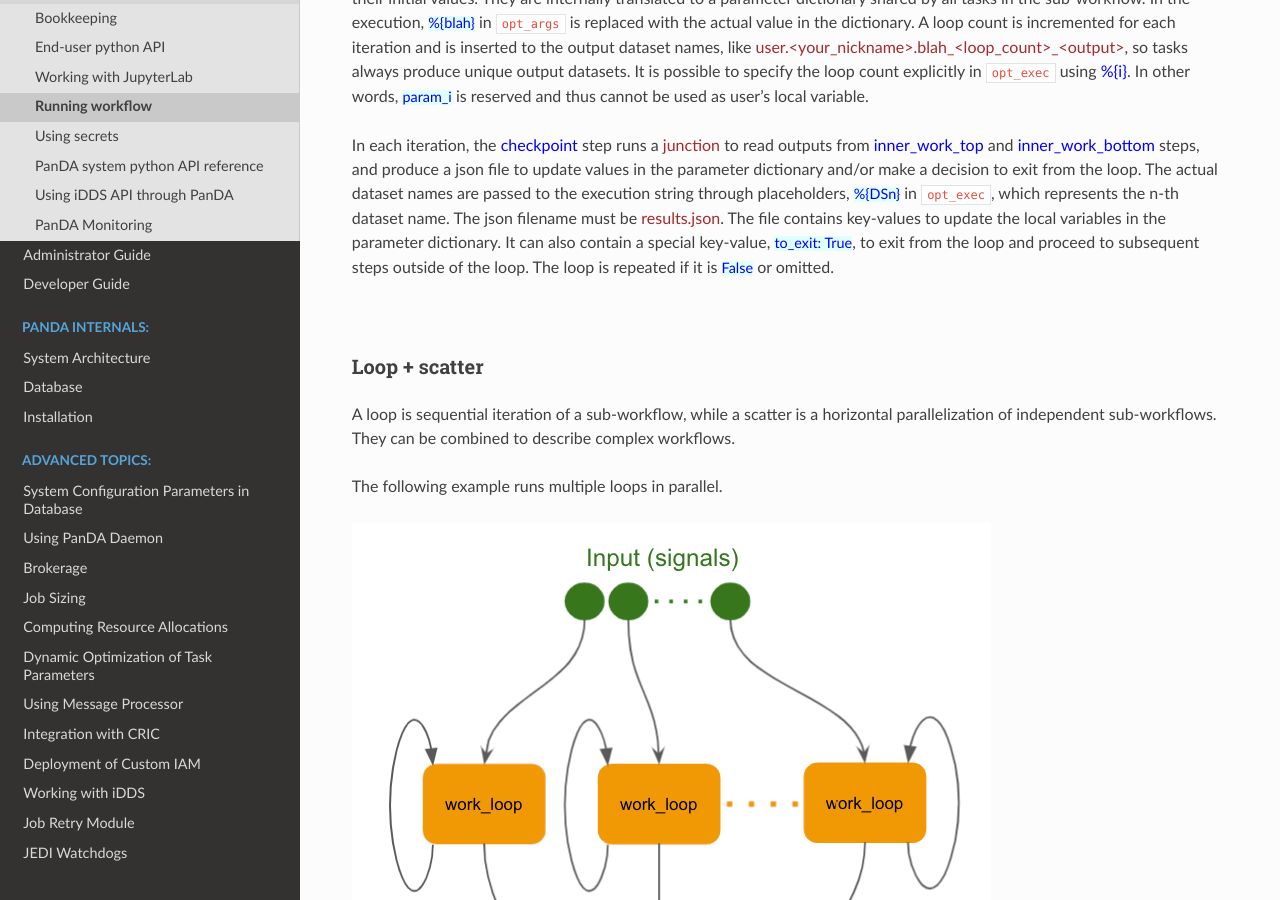
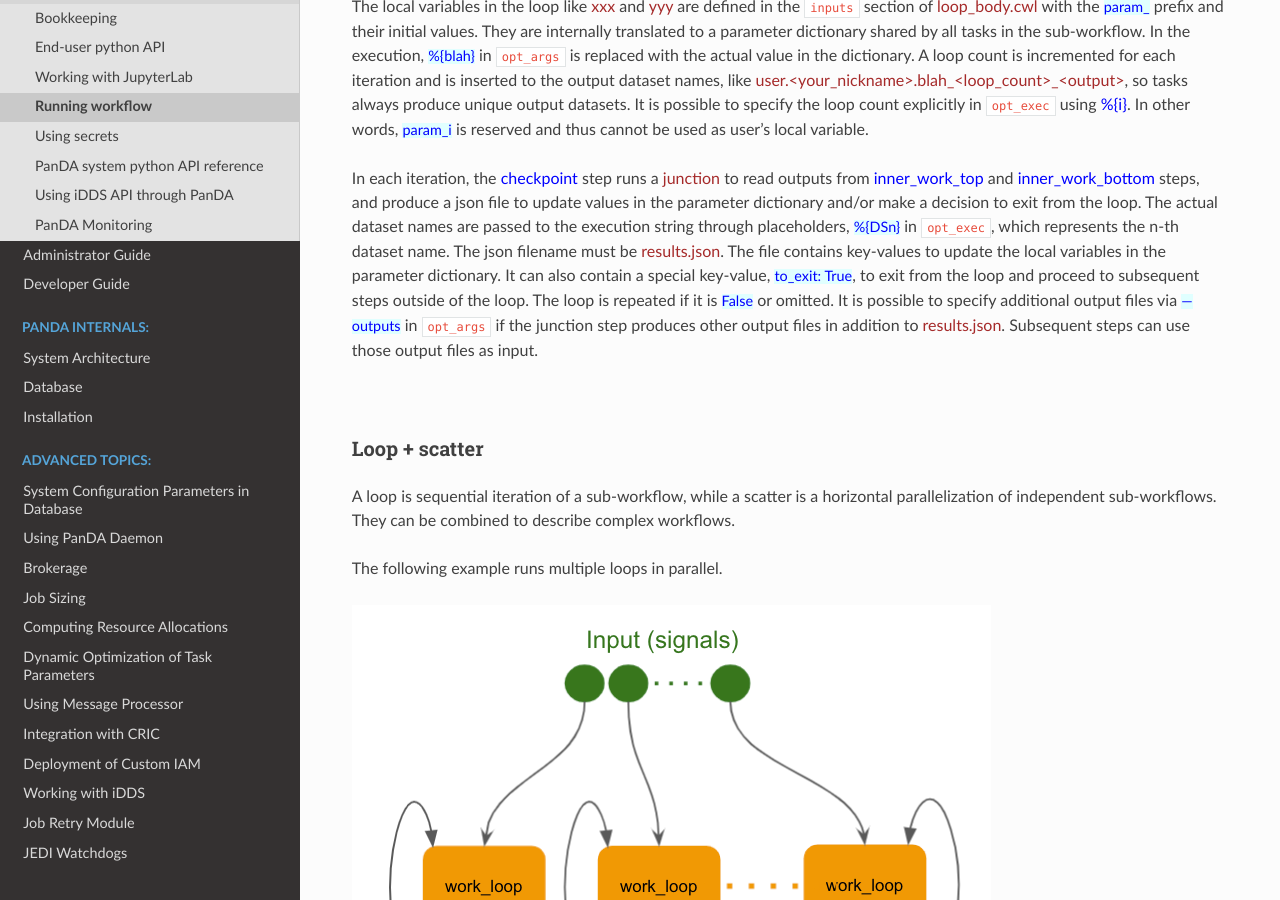
Before and after one commit to PanDAWMS/panda-docs, a Sphinx documentation site: the page built from docs/source/client/pchain.rst, in a window 1280 px wide and 900 px high, scrolled down 10083 px. Built offline with Sphinx 7.4.7 and the Read the Docs theme 2.0.0, drawn with Linux system fonts in a browser that asks for light colours; pages that are not in the unit, such as notebooks, are missing from menus; some of the changed text lies outside the part shown.

Commit message:
additional outputs in junctions

```diff
--- a/docs/source/client/pchain.rst
+++ b/docs/source/client/pchain.rst
@@ -352,6 +352,8 @@ to produce a json file, so there are only a few parameters in the ``in`` section
      - The execution string
    * - opt_containerImage
      - Container image name (string. optional)
+   * - opt_args
+     - To define additional output files in --outputs
 
 For example, the following pseudo-code snippet has a single loop
 
@@ -404,6 +406,10 @@ The json filename must be :brown:`results.json`.
 The file contains key-values to update the local variables in the parameter dictionary.
 It can also contain a special key-value, :hblue:`to_exit: True`, to exit from the loop
 and proceed to subsequent steps outside of the loop. The loop is repeated if it is :hblue:`False` or omitted.
+It is possible to specify additional output files via :hblue:`---outputs` in ``opt_args`` if the junction step
+produces other output files in addition to :brown:`results.json`. Subsequent steps can use those output files
+as input.
+
 
 |br|
 
```
